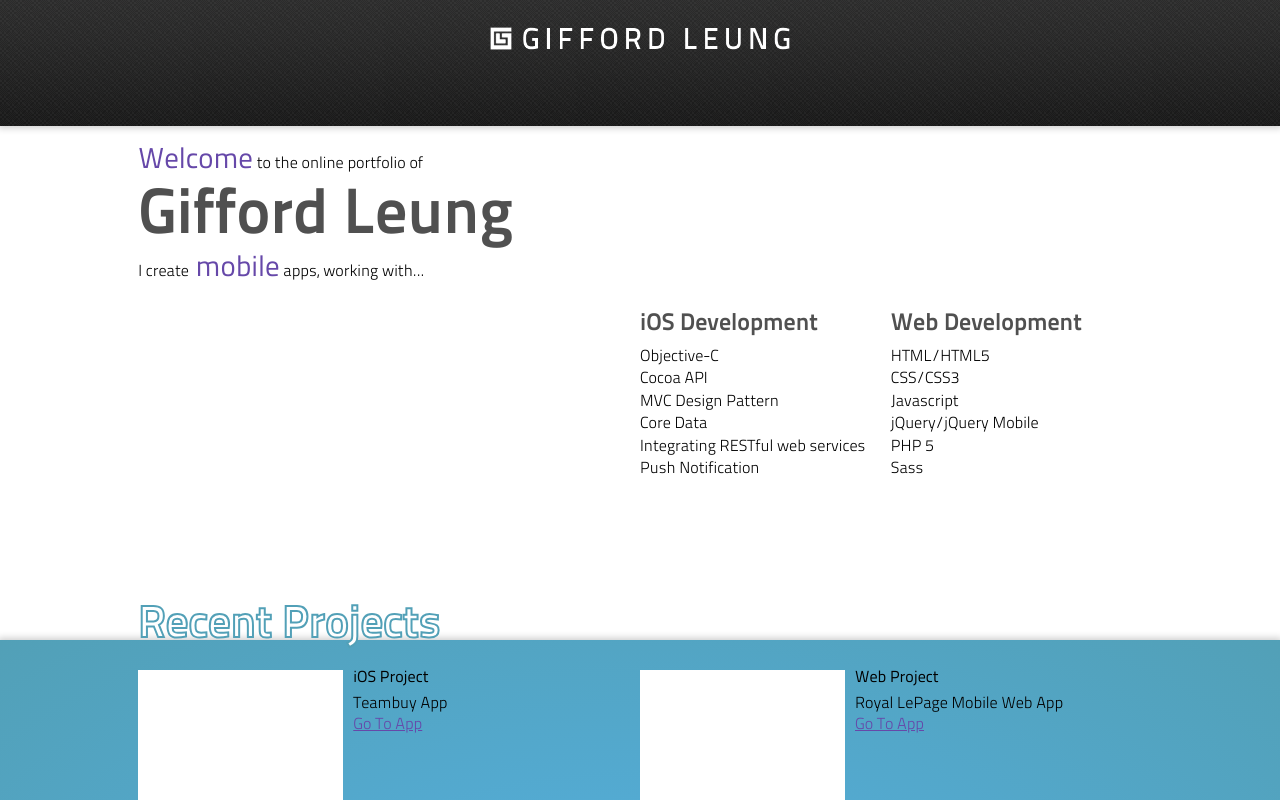
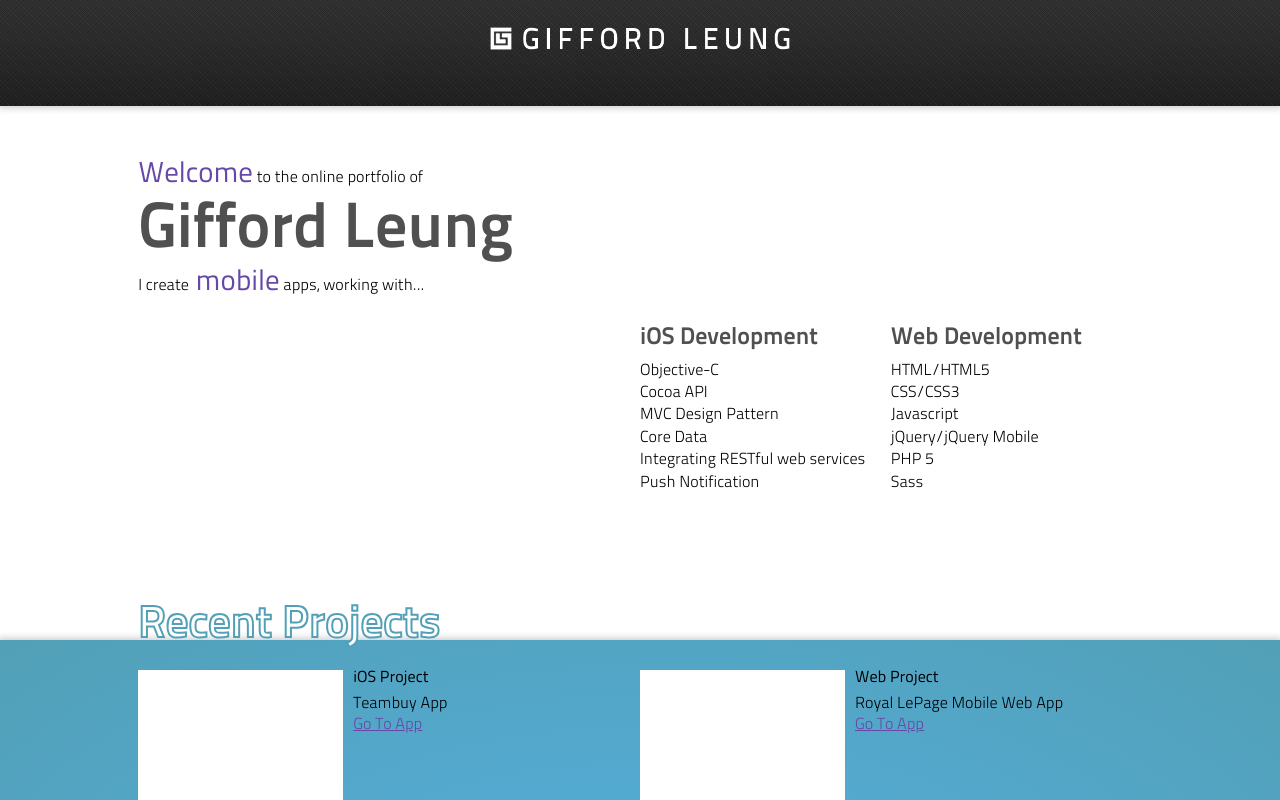
Before and after one commit to gleung27/portfolio2013, a plain HTML site: page index.html in a window 1280 px wide. Drawn offline with nearby package versions, Linux system fonts and the light colour scheme.

Commit message:
set position as percentage

```diff
--- a/sass/screen.scss
+++ b/sass/screen.scss
@@ -54,7 +54,6 @@ $tertaryPurple: #6648a9;
 	@include box-shadow(rgba(black, 0.2) 0 0 7px 2px);
 }
 
-
 body
 {
 	font-family: 'tTextFont','Helvetica', 'Arial', sans-serif;
@@ -62,6 +61,7 @@ body
 	div
 	{
 		padding: 1%;
+
 	}
 }
 
@@ -96,7 +96,7 @@ h2 {
 	//@include background-image(linear-gradient(left top, #353535, #2d2d2d));
 	background:url('../images/black_mamba_gradient.png') repeat top left;
 	font-size: 2em;
-	height:100px;
+	height:10%;
 	position:fixed;
 	top:0px;
 	color:white;
@@ -124,7 +124,7 @@ h2 {
 	@include width100;
 	position:fixed;
 	top:0px;
-	padding-top:140px;
+	padding-top:12%;
 	height:100%;
 	background-color:#fff;
 
@@ -132,7 +132,7 @@ h2 {
 	{
 
 		position:absolute;
-		top:80px;
+		top:7%;
 		margin:0 10%;
 		width:80%;
 		padding:1% 0px;
@@ -171,7 +171,7 @@ h2 {
 #contentHolder {
 	position:absolute;
 	padding: 0;
-	height:80%;
+	height:85%;
 	top:80%;
 	width:100%;
 	background-color: green;
```
Also changed, not shown: index.html (+1 -0 lines), stylesheets/screen.css.
